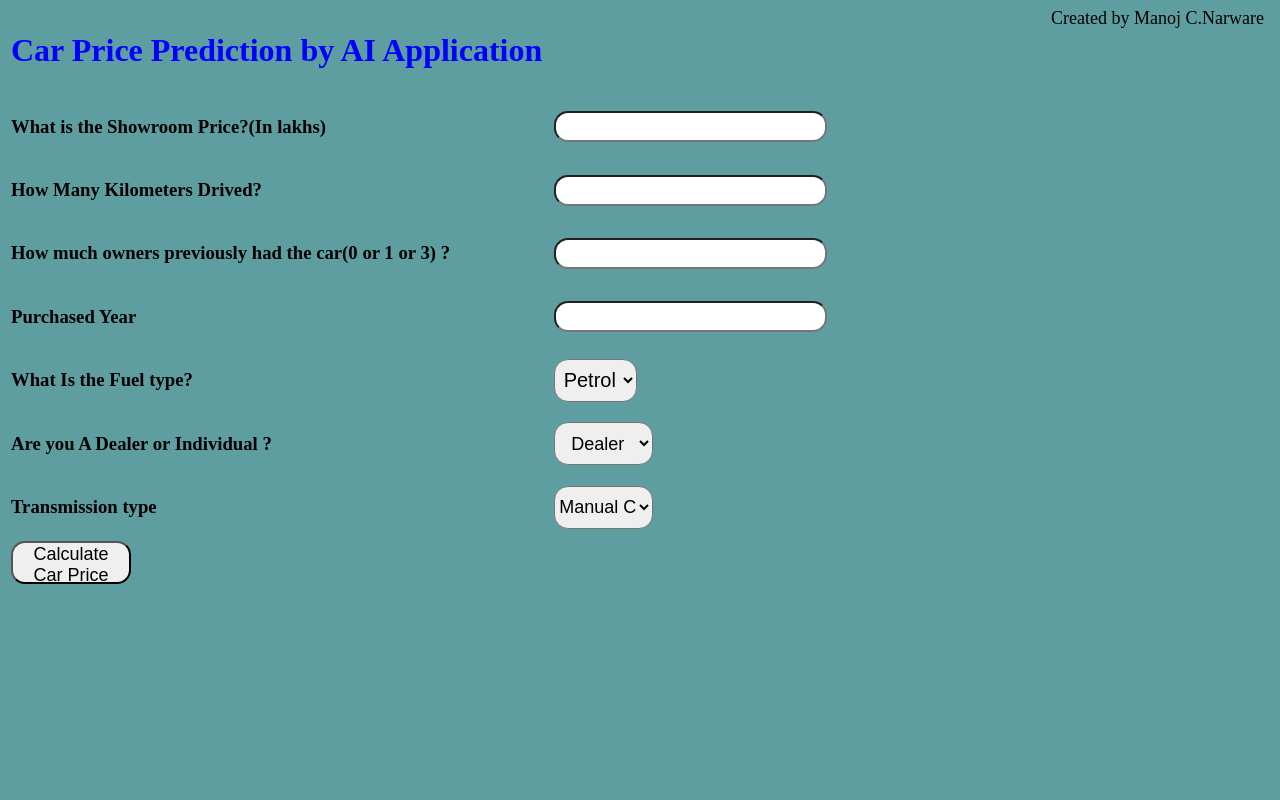
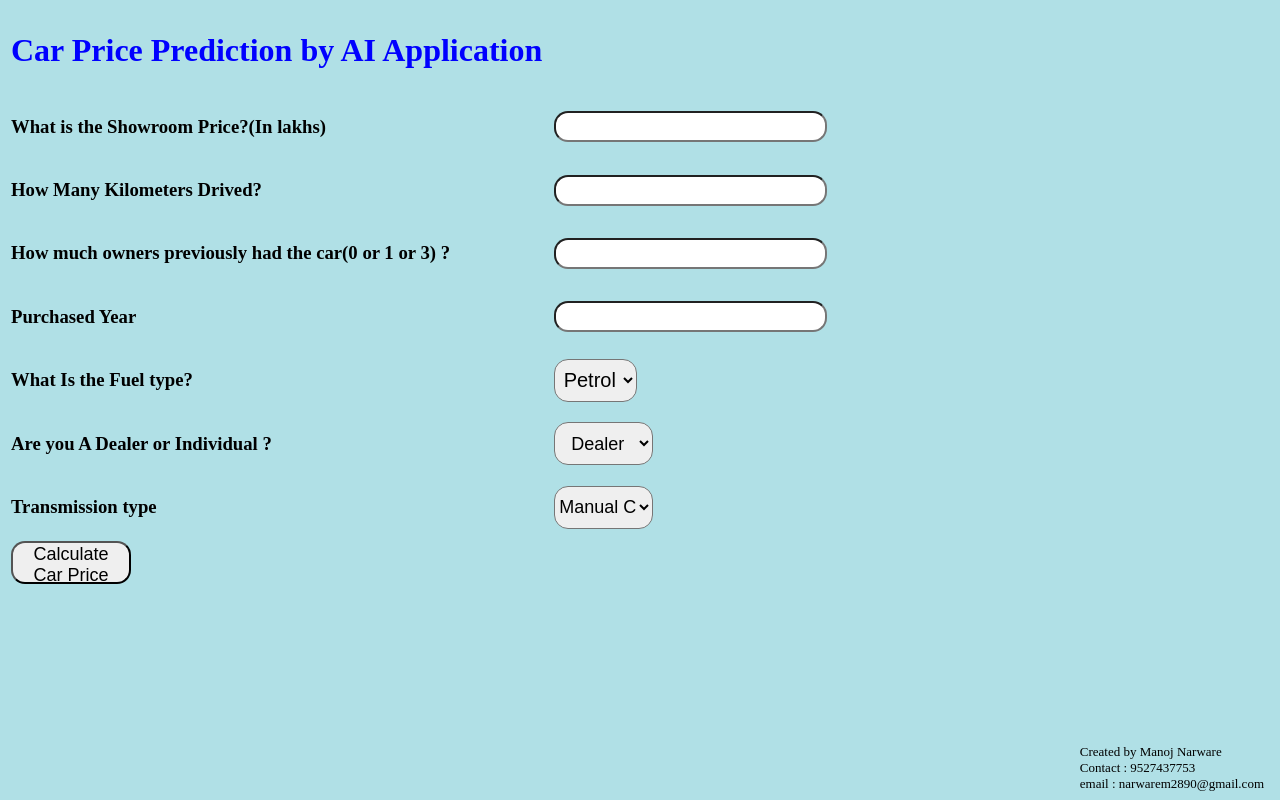
Before and after one commit to mnarware/Car-Price-Prediction, a Flask app: page / in a window 1280 px wide. Run offline with Flask 2, Linux system fonts and the light colour scheme; lists and menus that the app fills with data are empty; parts of the project's set-up code (start-up, migrations or seed data) failed here and were passed over.

Commit message:
Update index.html

```diff
--- a/templates/index.html
+++ b/templates/index.html
@@ -8,11 +8,10 @@
     <head>
 </head>
 
-<body>
-
+<body style="background-color:powderblue;">
      <table> <th style="color:blue"> <h1>Car Price Prediction by AI Application</h1> </th><table>
 
-    <div style="color:black">
+    <div style="color:black" bgcolor="">
         <form action="{{ url_for('predict')}}" method="post">
 
                <table style="width:70%" align="left">
@@ -69,7 +68,13 @@
                     </tr>
                </table>
         </form>
-          <div class="topright">Created by Manoj C.Narware</div>
+
+
+          <div class="bottomright">Created by Manoj Narware<br>
+                                 Contact : 9527437753<br>
+                                 email   : narwarem2890@gmail.com
+                                 </div>
+          </div>
 
 <style>
         body {
@@ -126,12 +131,12 @@
         #research:hover {
             background-color: coral;
         }
-        .topright {
+        .bottomright {
           position: absolute;
-          top: 8px;
+          bottom: 8px;
           right: 16px;
-          font-size: 18px;
-        }
+          font-size: 13px;
+                }
         img {
           width: 100%;
           height: auto;
```
